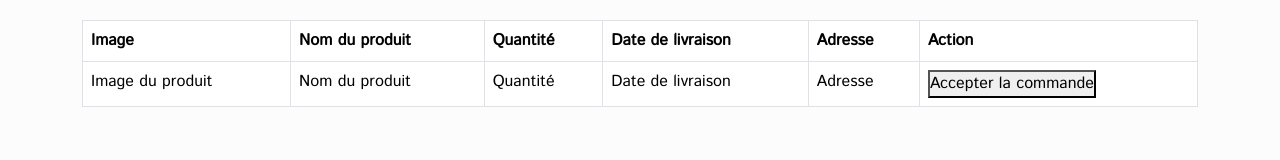
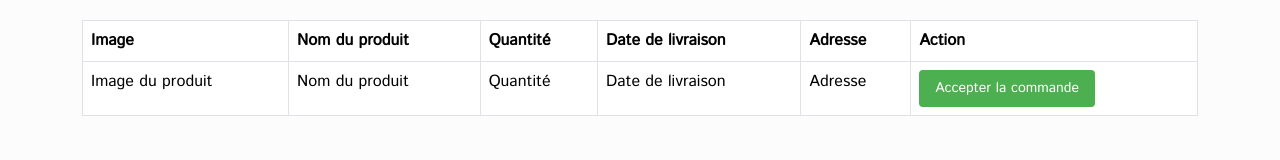
Before and after one commit to BruceMong/Cesi-Food-Uber-App, a React (Create React App) app in the folder Front App/: page /livreur in a window 1280 px wide. Shown: the part 393-553 px from the top of the page. Built offline with nearby package versions, Linux system fonts and the light colour scheme; the HTML template or start-up script is replaced by a standard one; a web font is replaced by a local one.

Commit message:
modif front

```diff
--- a/Front App/src/pages/Cart.jsx
+++ b/Front App/src/pages/Cart.jsx
@@ -48,7 +48,7 @@ const Cart = () => {
                   <span className="cart__subtotal">{totalAmount}</span>
                 </h6>
                 <p>Taxes and shipping will calculate at checkout</p>
-                <div className="cart__page-btn">
+                <div className="cart__page-btn" style={{ display: "flex", justifyContent: "center" }}>
                   <button className="addTOCart__btn me-4">
                     <Link to="/foods">Continue Shopping</Link>
                   </button>
--- a/Front App/src/pages/Checkout.jsx
+++ b/Front App/src/pages/Checkout.jsx
@@ -73,7 +73,7 @@ const Checkout = () => {
                   </h5>
                 </div>
               </div>
-              <form className="checkout__form" onSubmit={submitHandler}>
+              <form className="checkout__form" onSubmit={handleClick}>
                 <button type="submit" className="addTOCart__btn">
                   Payment
                 </button>
--- a/Front App/src/pages/Livreur.jsx
+++ b/Front App/src/pages/Livreur.jsx
@@ -1,11 +1,9 @@
 import React, { useState } from "react";
-import ReactDOM from "react-dom";
 import CommonSection from "../components/UI/common-section/CommonSection";
 import Helmet from "../components/Helmet/Helmet";
 //import "../styles/cart-page.css";
-import { useSelector } from "react-redux";
 import { Container, Row, Col } from "reactstrap";
-import { Link } from "react-router-dom";
+import "../styles/livreur.css";
 
 const Livreur = () => {
   const [livraisonRecuperee, setLivraisonRecuperee] = useState(false);
@@ -71,7 +69,7 @@ const Livreur = () => {
                           Livré
                         </>
                       ) : (
-                        <button onClick={handleAccepterCommande}>
+                        <button className="btna" onClick={handleAccepterCommande} >
                           Accepter la commande
                         </button>
                       )}
--- /dev/null
+++ b/Front App/src/styles/livreur.css
@@ -0,0 +1,24 @@
+.btna {
+    display: inline-block;
+    padding: 8px 16px;
+    background-color: #4CAF50;
+    color: white;
+    border: none;
+    border-radius: 4px;
+    cursor: pointer;
+    font-size: 14px;
+    text-align: center;
+    text-decoration: none;
+  }
+
+  .btna:hover {
+    background-color: #45a049;
+  }
+
+  .btna:active {
+    background-color: #3e8e41;
+  }
+
+  .btna:focus {
+    outline: none;
+  }
```
